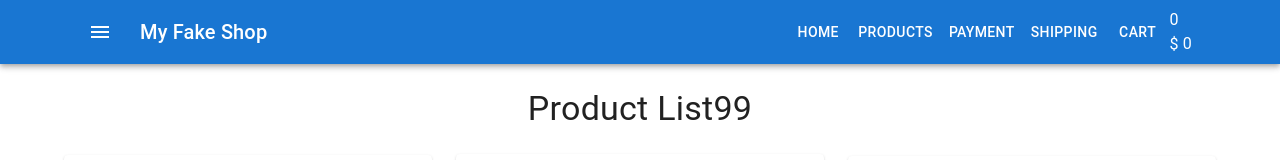
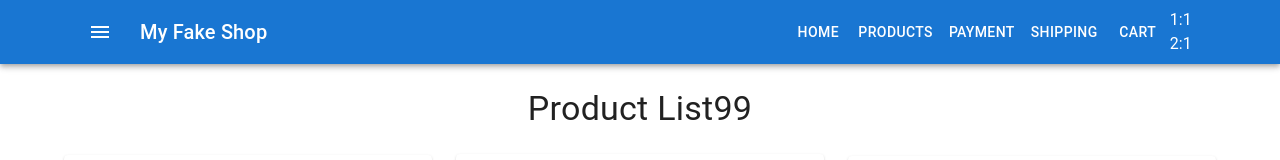
Before and after one commit to Marchello3007/react-fake-shop, a React (Create React App) app: page / in a window 1280 px wide. Shown: the top 160 px of the page. Built offline with nearby package versions, Linux system fonts and the light colour scheme.

Commit message:
add productsInCart in CartHeader

```diff
--- a/src/container/App/App.tsx
+++ b/src/container/App/App.tsx
@@ -3,27 +3,24 @@ import CssBaseline from '@mui/material/CssBaseline'
 import Header from 'container/Header/Header'
 import Main from 'container/Main/Main'
 
-type CartDataProps = {
-    totalCount: number
-    totalPrice: number
+type ProductsInCartProps = {
+    [id: number]: number
 }
 
 const App = () => {
-    const [cartData, setCartData] = useState<CartDataProps>({
-        totalCount: 0,
-        totalPrice: 0,
+    const [productsInCart, setProductsInCart] = useState<ProductsInCartProps>({
+        1: 1,
+        2: 1,
     })
 
-    const addProductToCart = (count: number, price: number) =>
-        setCartData((prevState: CartDataProps) => ({
-            totalCount: prevState.totalCount + count,
-            totalPrice: prevState.totalPrice + count * price,
-        }))
+    const addProductToCart = () => {
+        console.log('test')
+    }
 
     return (
         <>
             <CssBaseline />
-            <Header cartData={cartData} />
+            <Header productsInCart={productsInCart} />
             <Main addProductToCart={addProductToCart} />
         </>
     )
--- a/src/container/CartHeader/CartHeader.tsx
+++ b/src/container/CartHeader/CartHeader.tsx
@@ -1,15 +1,20 @@
 import React from 'react'
 
 type Props = {
-    totalCount: number
-    totalPrice: number
+    productsInCart: {
+        [id: number]: number
+    }
 }
 
-const CartHeader = ({ totalCount, totalPrice }: Props) => {
+const CartHeader = ({ productsInCart }: Props) => {
     return (
         <div>
-            <div>{totalCount}</div>
-            <div>$ {totalPrice}</div>
+            {Object.keys(productsInCart).map((productId) => (
+                <div>
+                    {/* @ts-ignore */}
+                    {productId}:{productsInCart[productId]}
+                </div>
+            ))}
         </div>
     )
 }
--- a/src/container/Header/Header.tsx
+++ b/src/container/Header/Header.tsx
@@ -10,13 +10,12 @@ import Menu from 'components/Menu/Menu'
 import CartHeader from 'container/CartHeader/CartHeader'
 
 type Props = {
-    cartData: {
-        totalCount: number
-        totalPrice: number
+    productsInCart: {
+        [id: number]: number
     }
 }
 
-const Header = ({ cartData }: Props) => {
+const Header = ({ productsInCart }: Props) => {
     return (
         <AppBar position="static">
             <Container>
@@ -38,10 +37,7 @@ const Header = ({ cartData }: Props) => {
                         My Fake Shop
                     </Typography>
                     <Menu />
-                    <CartHeader
-                        totalCount={cartData.totalCount}
-                        totalPrice={cartData.totalPrice}
-                    />
+                    <CartHeader productsInCart={productsInCart} />
                 </Toolbar>
             </Container>
         </AppBar>
```
